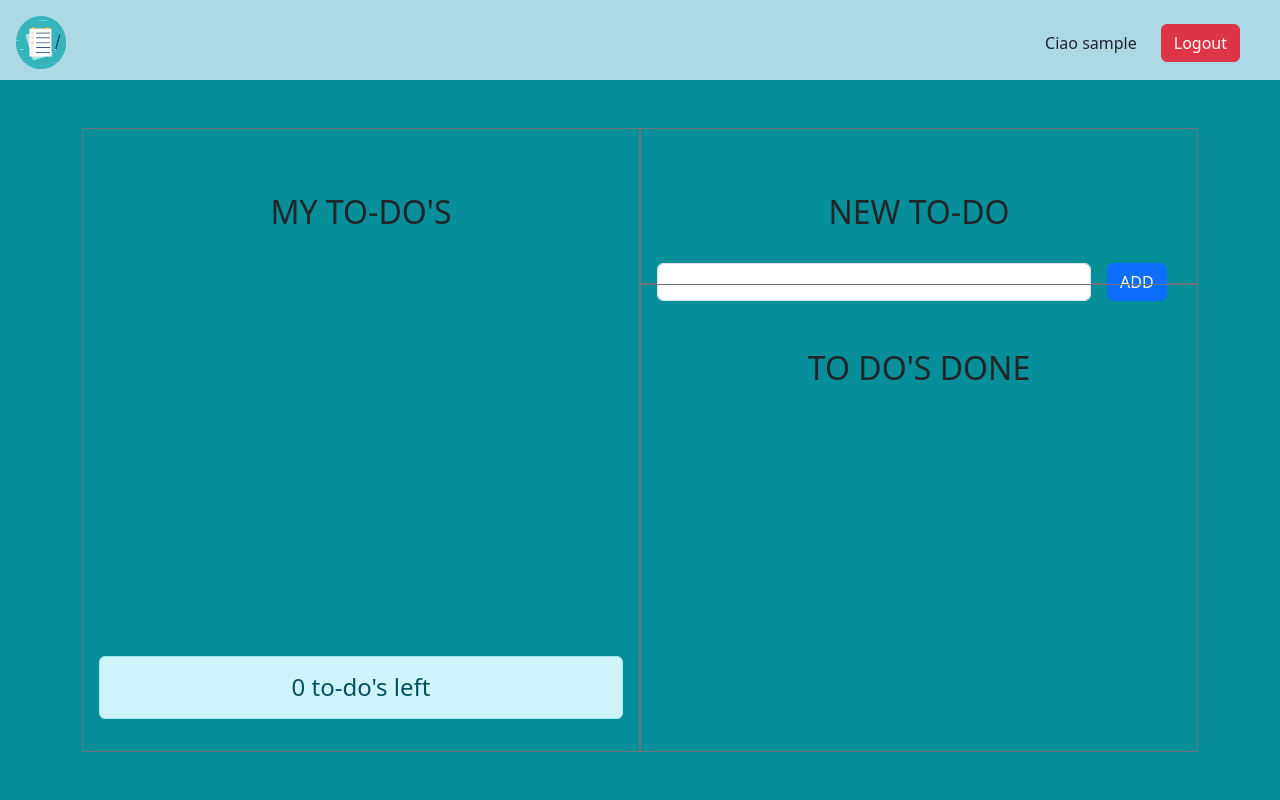
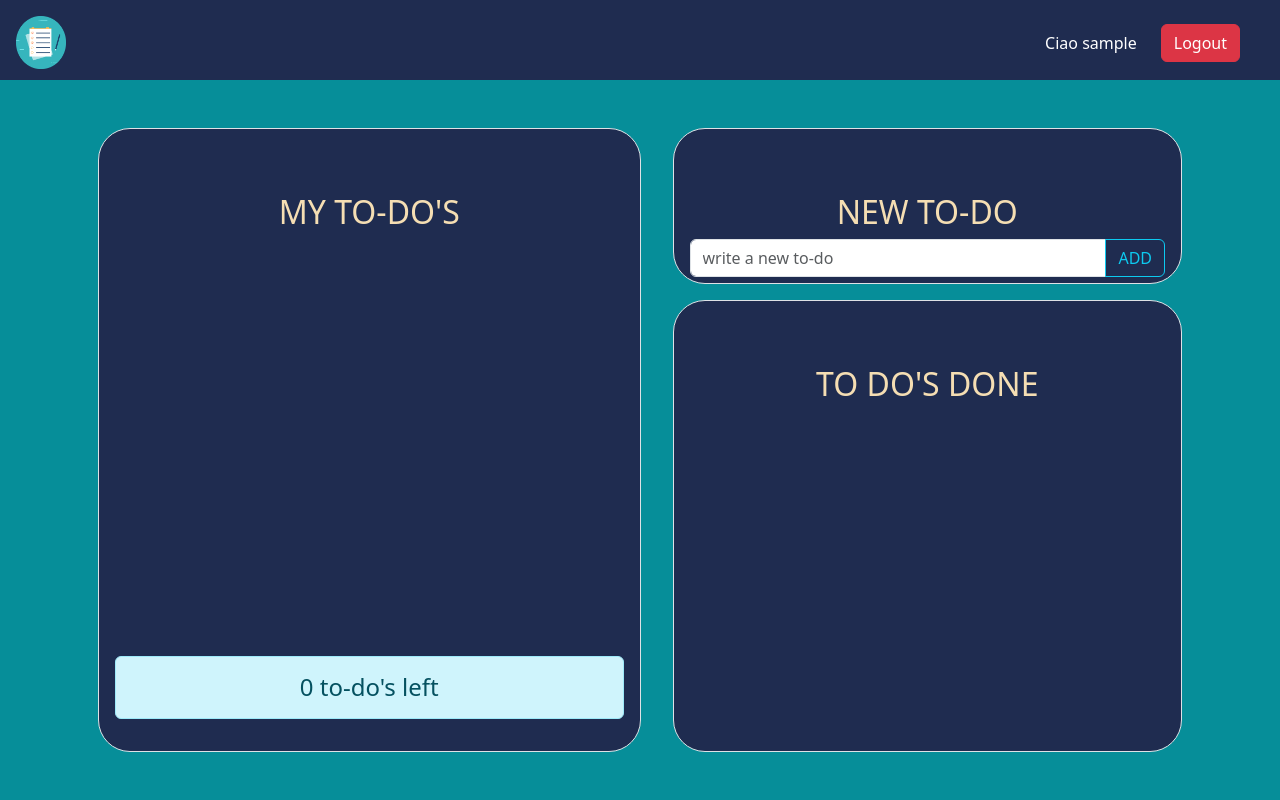
Before and after one commit to FedericoPiazzolla/my-todos, a PHP site: page / in a window 1280 px wide. Run offline with PHP 8.4, Linux system fonts and the light colour scheme; the visitor is signed in with stand-in values (Sample User, id 1); data that the repository does not hold is empty.

Commit message:
add: style and refactoring section of to-do's

```diff
--- a/css/style.css
+++ b/css/style.css
@@ -15,7 +15,8 @@ body {
 header {
   height: 80px;
   padding: 1rem;
-  background-color: lightblue;
+  background-color: #1F2C50;
+  color: white;
 }
 
 .ms-scroll {
@@ -36,6 +37,10 @@ header {
   width: 50%;
   padding: 1rem;
   height: 100%;
+  margin: 0 1rem;
+  background-color: #1F2C50;
+  color: wheat;
+  border-radius: 2rem;
 }
 
 /* new to do section */
@@ -45,11 +50,19 @@ header {
 
 .ms_new-div {
   padding: 1rem;
+  margin: 0 1rem 1rem;
+  background-color: #1F2C50;
+  color: wheat;
+  border-radius: 2rem;
 }
 
 /* DONE TO DO */
 .ms_done-todo {
+  margin: 0 1rem;
   padding: 1rem;
+  background-color: #1F2C50;
+  color: wheat;
+  border-radius: 2rem;
 }
 
 
--- a/index.php
+++ b/index.php
@@ -121,7 +121,7 @@ $connection->close();
     <?php if (!empty($_SESSION['user_id']) && !empty($_SESSION['username'])) { ?>
 
       <?php if ($results && $results->num_rows >= 0) { ?>
-        <section id="ms-list_group" class="d-flex flex-column justify-content-between border border-secondary">
+        <section id="ms-list_group" class="d-flex flex-column justify-content-between border">
           <div>
             <h2 class="text-center pt-5">MY TO-DO'S</h2>
 
@@ -149,22 +149,19 @@ $connection->close();
 
         <!-- ADD NEW TODO -->
         <section id="ms-new_todo" class="d-flex flex-column justify-content-between h-100">
-          <div class="h-25 border border-secondary ms_new-div">
+          <div class="h-25 border ms_new-div">
             <h2 class="text-center pt-5">NEW TO-DO</h2>
 
-            <form class="row g-3 align-items-end" action="index.php" method="POST">
-              <div class="col-10">
-                <label for="inputNewTodo" class="form-label"></label>
-                <input type="text" class="form-control" id="newtodo" name="newtodo">
-              </div>
-              <div class="col-2">
-                <button type="submit" class="btn btn-primary">ADD</button>
+            <form action="index.php" method="POST">
+              <div class="input-group mb-3">
+                <input type="text" class="form-control" id="newtodo" name="newtodo" aria-label="Recipient's username" aria-describedby="button-addon2" placeholder="write a new to-do">
+                <button type="submit" class="btn btn-outline-info" id="button-addon2">ADD</button>
               </div>
             </form>
           </div>
 
           <!-- To do's Done -->
-          <div class="ms_done-todo h-75 border border-secondary ms-scroll">
+          <div class="ms_done-todo h-75 border ms-scroll">
 
             <h2 class="text-center pt-5">TO DO'S DONE</h2>
             <ul class="list-group">
```
